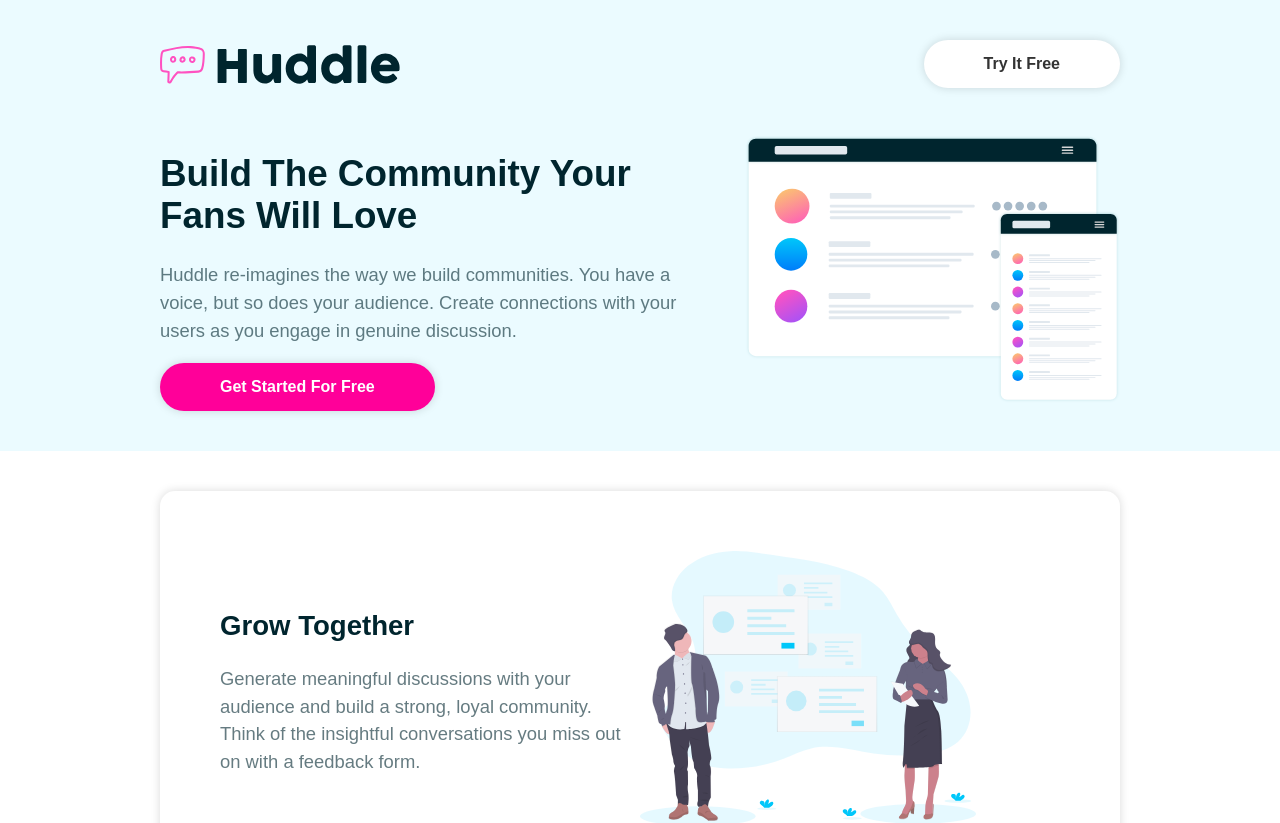
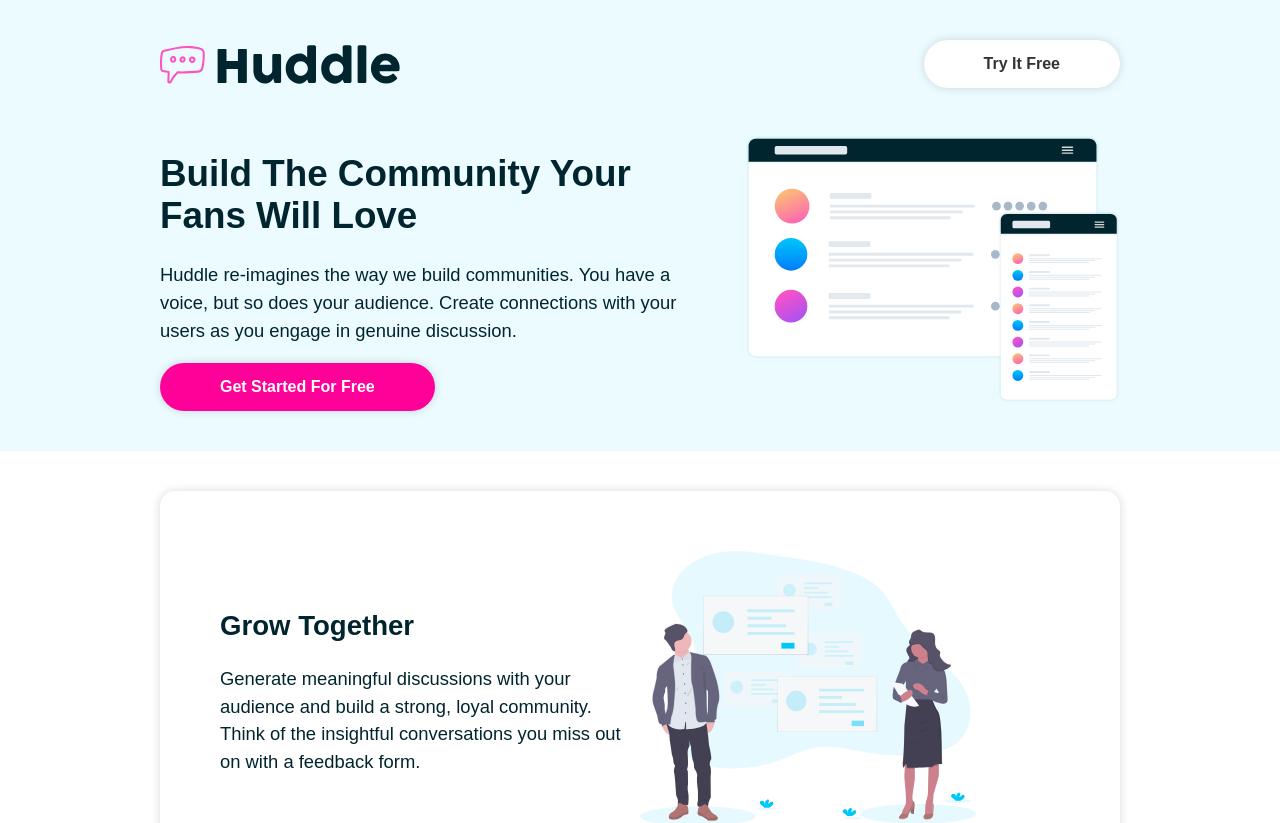
Before and after one commit to yazidam/React-Styled-Components, a React (Create React App) app: page / in a window 1280 px wide. Shown: the top 823 px of the page. Built offline with nearby package versions, Linux system fonts and the light colour scheme.

Commit message:
Fix opacity

```diff
--- a/src/components/styles/Global.js
+++ b/src/components/styles/Global.js
@@ -13,7 +13,7 @@ const GlobalStyles = createGlobalStyle`
     margin: 0;
   }
   p {
-    opacity: 0.6;
+    /* opacity: 0.6; */
     line-height: 1.5;
   }
   img {
```
